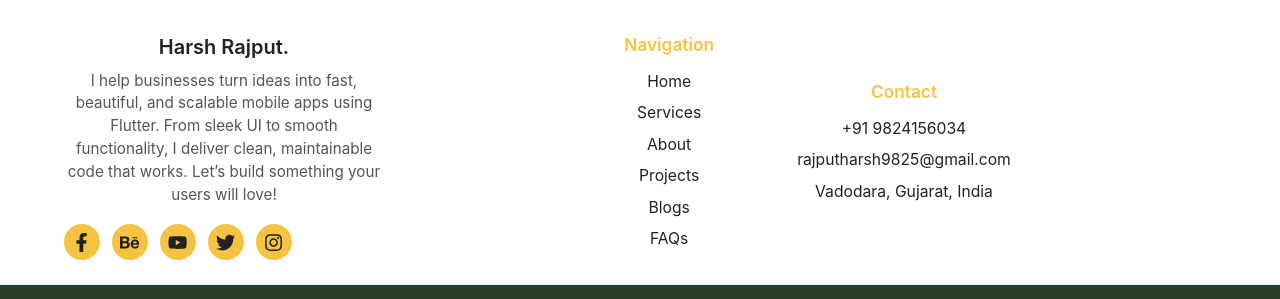
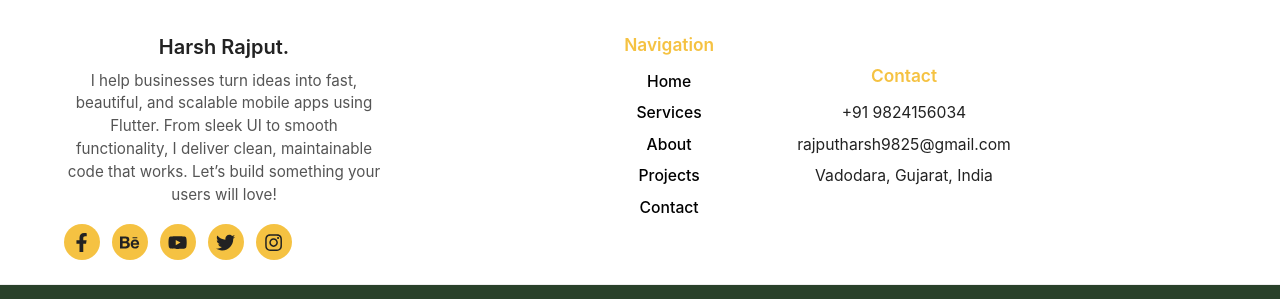
Before and after one commit to HarshRajput5/HarshPortfolio, a React (Vite) app: page /projects in a window 1280 px wide. Shown: the part 1235-1534 px from the top of the page. Built offline with nearby package versions, Linux system fonts and the light colour scheme.

Commit message:
Update some small changes

```diff
--- a/src/App.css
+++ b/src/App.css
@@ -366,7 +366,7 @@ html, body, #root, .main-layout {
   }
   .hero-badge-ux {
     right: 0;
-    bottom: 10px;
+    bottom: 35px;
   }
   .hero-badge-role {
     left: -10px;
--- a/src/Footer.css
+++ b/src/Footer.css
@@ -101,6 +101,15 @@
   margin-bottom: 8px;
   color: #222;
   font-size: 0.98rem;
+}
+
+.footer-col ul li a {
+  color: #000;
+  text-decoration: none;
+  transition: color 0.2s;
+}
+.footer-col ul li a:hover {
+  color: #000;
 }
 
 .footer-newsletter {
--- a/src/Footer.jsx
+++ b/src/Footer.jsx
@@ -1,6 +1,7 @@
 import React from 'react';
 import './Footer.css';
 import { FaFacebookF, FaBehance, FaYoutube, FaTwitter, FaInstagram } from 'react-icons/fa';
+import { Link } from 'react-router-dom';
 
 export default function Footer() {
   return (
@@ -24,12 +25,11 @@ export default function Footer() {
           <div className="footer-col">
             <div className="footer-col-title">Navigation</div>
             <ul>
-              <li>Home</li>
-              <li>Services</li>
-              <li>About</li>
-              <li>Projects</li>
-              <li>Blogs</li>
-              <li>FAQs</li>
+              <li><Link to="/">Home</Link></li>
+              <li><Link to="/service">Services</Link></li>
+              <li><Link to="/" state={{ scrollTo: 'about' }}>About</Link></li>
+              <li><Link to="/projects">Projects</Link></li>
+              <li><Link to="/" state={{ scrollTo: 'contact' }}>Contact</Link></li>
             </ul>
           </div>
           <div className="footer-col">
--- a/src/components/home/FavoriteToolsSection.jsx
+++ b/src/components/home/FavoriteToolsSection.jsx
@@ -41,7 +41,7 @@ export default function FavoriteToolsSection() {
       <h2 className="favtools-heading">
         <span className="favtools-highlight">Exploring the Tools</span>
         <br />
-        <span className="favtools-bold">Behind My Designs</span>
+        <span className="favtools-bold">Behind My Projects</span>
       </h2>
       <div className="favtools-row">
         {tools.map((tool) => (
--- a/src/components/home/HeroSection.jsx
+++ b/src/components/home/HeroSection.jsx
@@ -7,7 +7,8 @@ const HeroSection = () => {
             <div className="hero-label">Hello There!</div>
             <h1>
               I'm <span className="highlight underline">Harsh Rajput,</span><br />
-              Flutter Developer<br />
+              Full-Service App <br />
+              & Web Developer<br />
               Based in INDIA.
             </h1>
             <p className="hero-desc">
@@ -24,7 +25,7 @@ const HeroSection = () => {
             <div className="hero-image-wrapper">
               <img src="src\assets\AI_Character.png" alt="John Doe" className="hero-img" />
               <div className="hero-badge-circle">HIRE ME</div>
-              <div className="hero-badge-ux">UI/UX Designer</div>
+              <div className="hero-badge-ux">Web Developer</div>
               <div className="hero-badge-role">Flutter Developer</div>
             </div>
           </div>
--- a/src/styles/components/home/LatestProjectsSection.css
+++ b/src/styles/components/home/LatestProjectsSection.css
@@ -2,8 +2,8 @@
   background: #fafbfc;
   padding: 40px 60px 40px 60px;
   width: 100%;
-  max-width: 1200px;
-  margin: 0 auto;
+  /* max-width: 1200px; */
+  /* margin: 0 auto; */
   box-sizing: border-box;
 }
 
```
Also changed, not shown: 1 other file (tests, documents, lock files or other folders).
